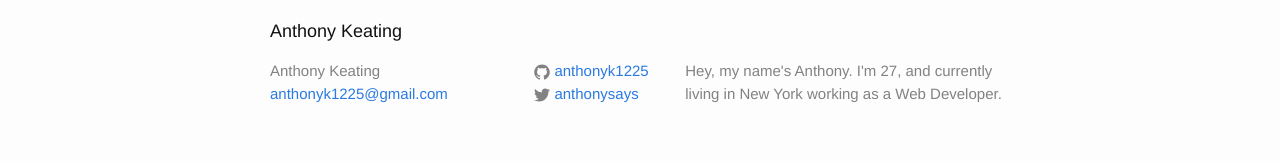
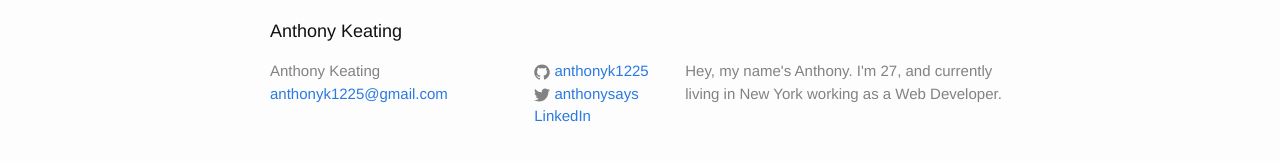
Before and after one commit to anthonyk1225/anthonyk1225.github.io, a Jekyll site: the page built from about.md, in a window 1280 px wide. Shown: the part 285-446 px from the top of the page. Built offline with Jekyll 4.4.1, drawn with Linux system fonts in a browser that asks for light colours.

Commit message:
update footer

```diff
--- a/_includes/footer.html
+++ b/_includes/footer.html
@@ -44,18 +44,13 @@
           {% endif %}
 
           {% if site.linkedin_username %}
-          <li>
-            <a href="https://linkedin.com/in/{{ site.linkedin_username }}">
-              <span class="icon  icon--linkedin">
-                <svg viewBox="0 0 16 16">
-                  <path fill="#828282"/>
-                </svg>
-              </span>
+            <li>
+              <a href="https://linkedin.com/in/{{ site.linkedin_username }}">
+                <i class="fa fa-linkedin"></i> LinkedIn
+              </a>
+            </li>
+          {% endif %}
 
-              <span class="username">{{ site.linkedin_url }}</span>
-            </a>
-          </li>
-          {% endif %}
         </ul>
       </div>
 
```
